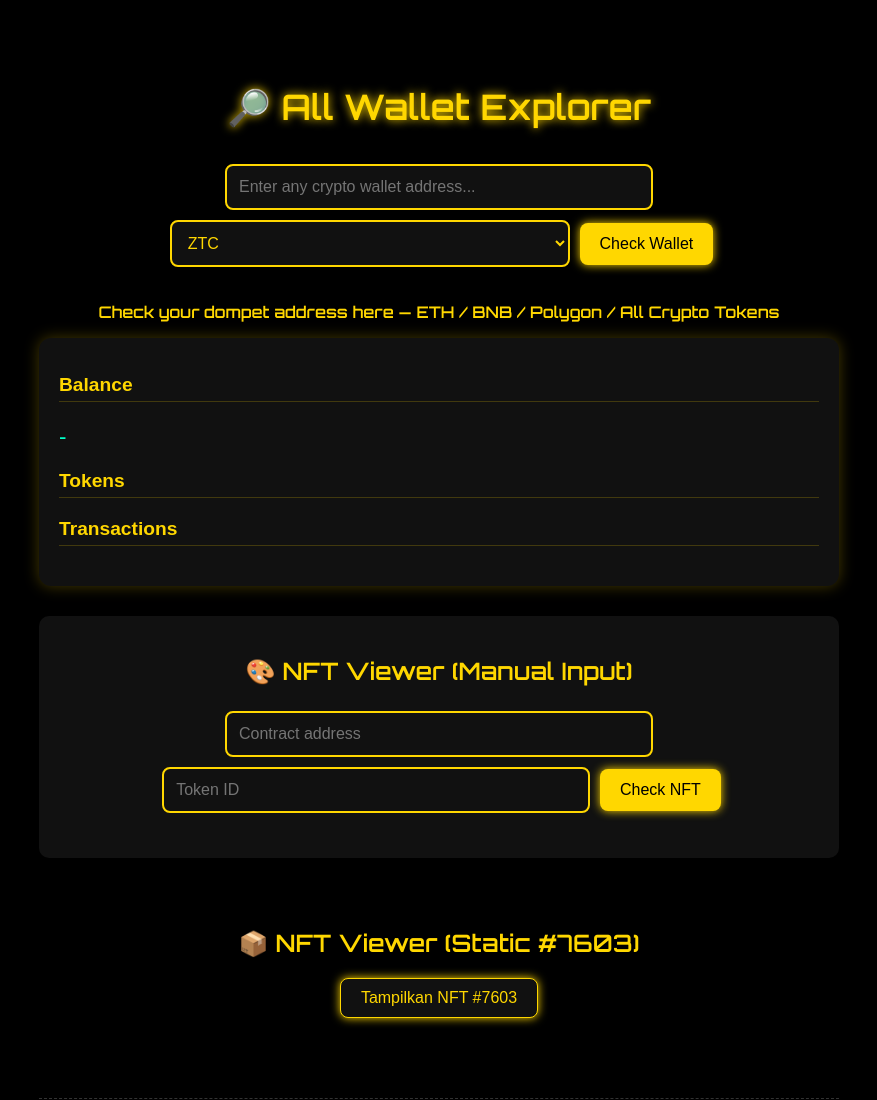
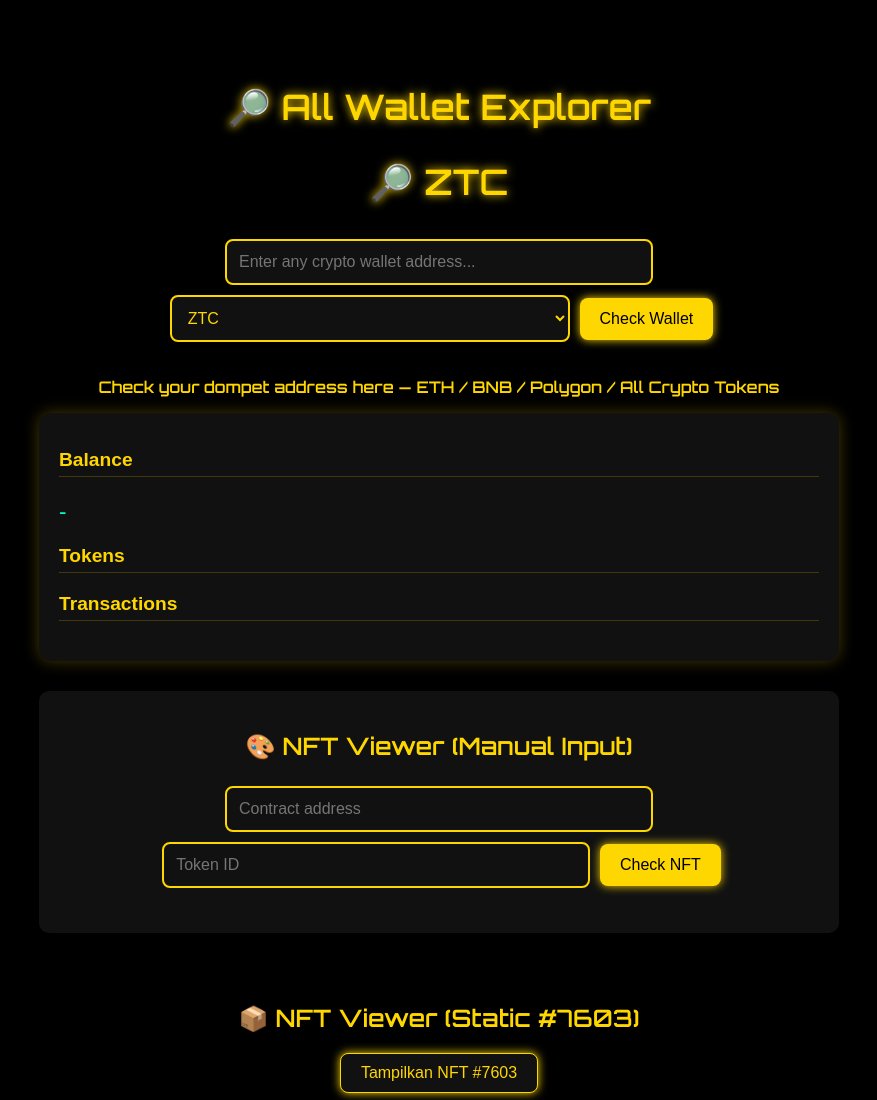
Before and after one commit to zuttorepo/AllWalletExplorer, a plain HTML site: page index.html in a window 1280 px wide. Shown: the top 1100 px of the page, without its empty margins (201-1078 px from the left). Drawn offline with Linux system fonts and the light colour scheme.

Commit message:
Update index.html
Signed-off-by: zuttorepo <walletzuttocoin@gmail.com>

```diff
--- a/index.html
+++ b/index.html
@@ -9,8 +9,7 @@
 </head>
 <body>
   <div class="container">
-    <h1>🔎 All Wallet Explorer</h1>
-
+    <h1>🔎 All Wallet Explorer</h1> <h1>🔎 ZTC</h1>
     <div class="input-section">
       <input type="text" id="addressInput" placeholder="Enter any crypto wallet address..." />
       <select id="chainSelect">
```
